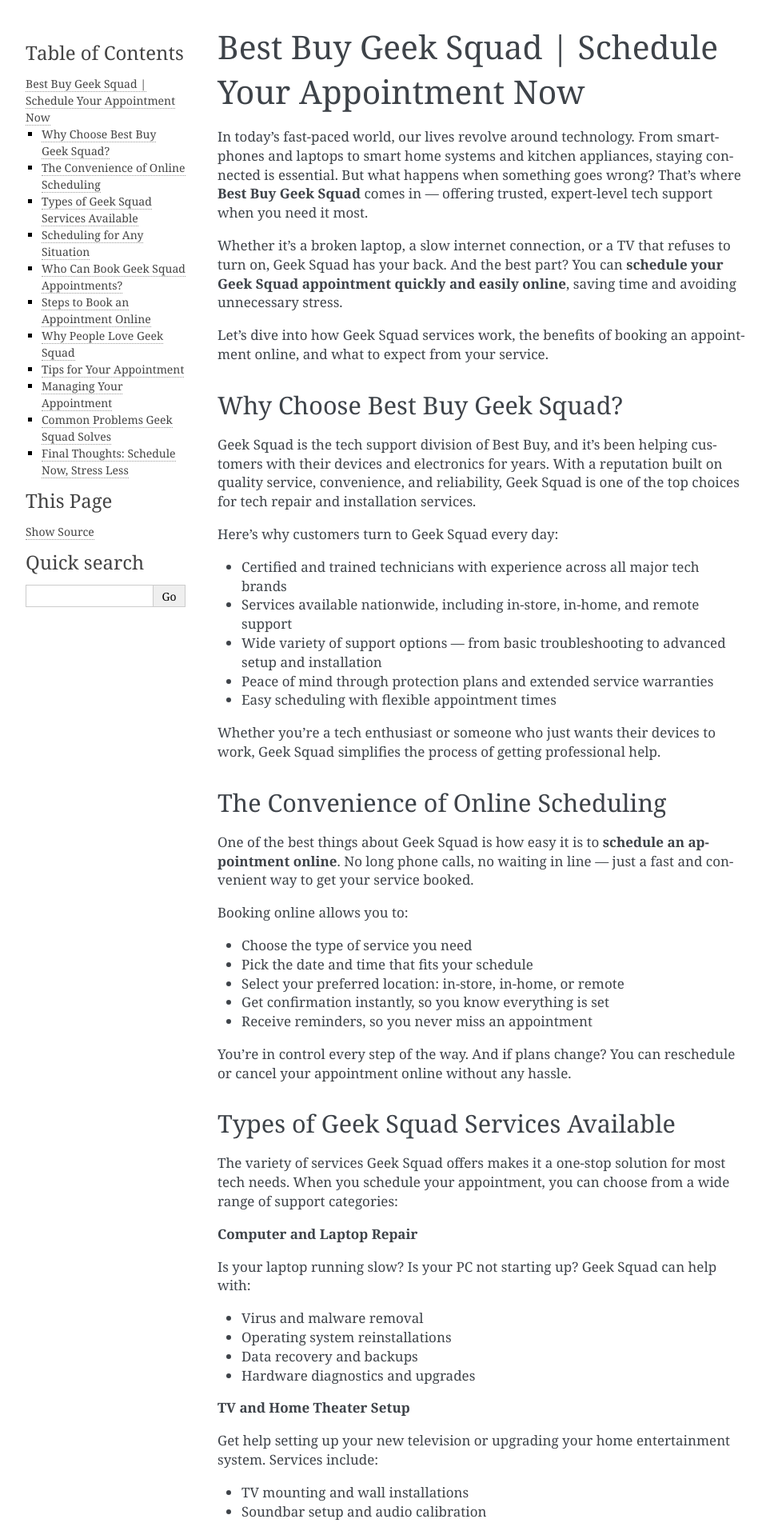
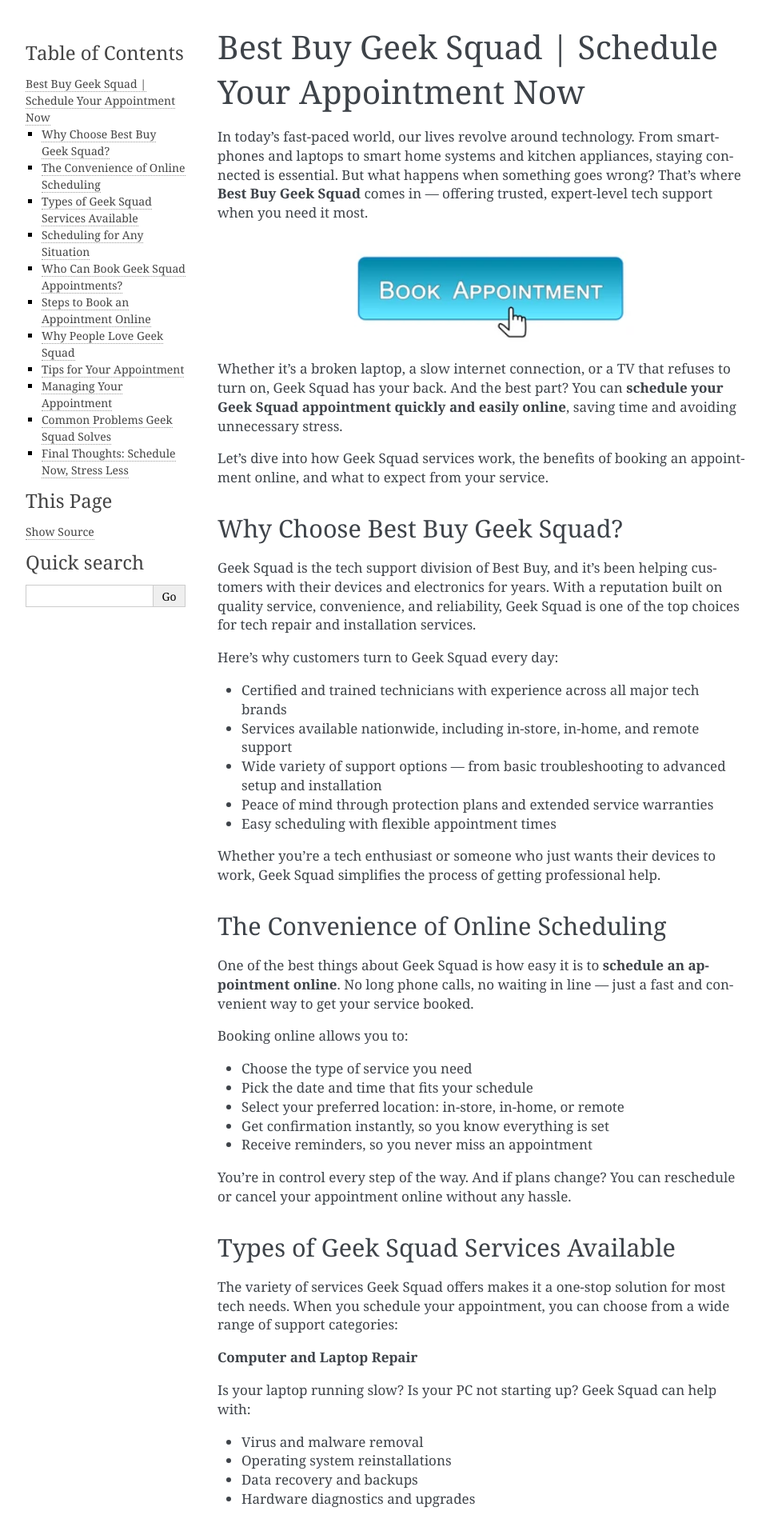
Before and after one commit to robertjunieer18/best-buy-geek-squad-appointment, a Sphinx documentation site: the page built from docs/index.rst, in a window 1280 px wide. Shown: the top 1904 px of the page at 80% size, without its empty margins (148-1111 px from the left). Built offline with Sphinx 7.4.7, drawn with Linux system fonts in a browser that asks for light colours.

Commit message:
Update index.rst

```diff
--- a/docs/index.rst
+++ b/docs/index.rst
@@ -4,7 +4,7 @@
 
 In today’s fast-paced world, our lives revolve around technology. From smartphones and laptops to smart home systems and kitchen appliances, staying connected is essential. But what happens when something goes wrong? That’s where **Best Buy Geek Squad** comes in — offering trusted, expert-level tech support when you need it most.
 
-.. image::
+.. image:: book-appointment.png
    :alt: My Project Logo
    :width: 400px
    :align: center
```
